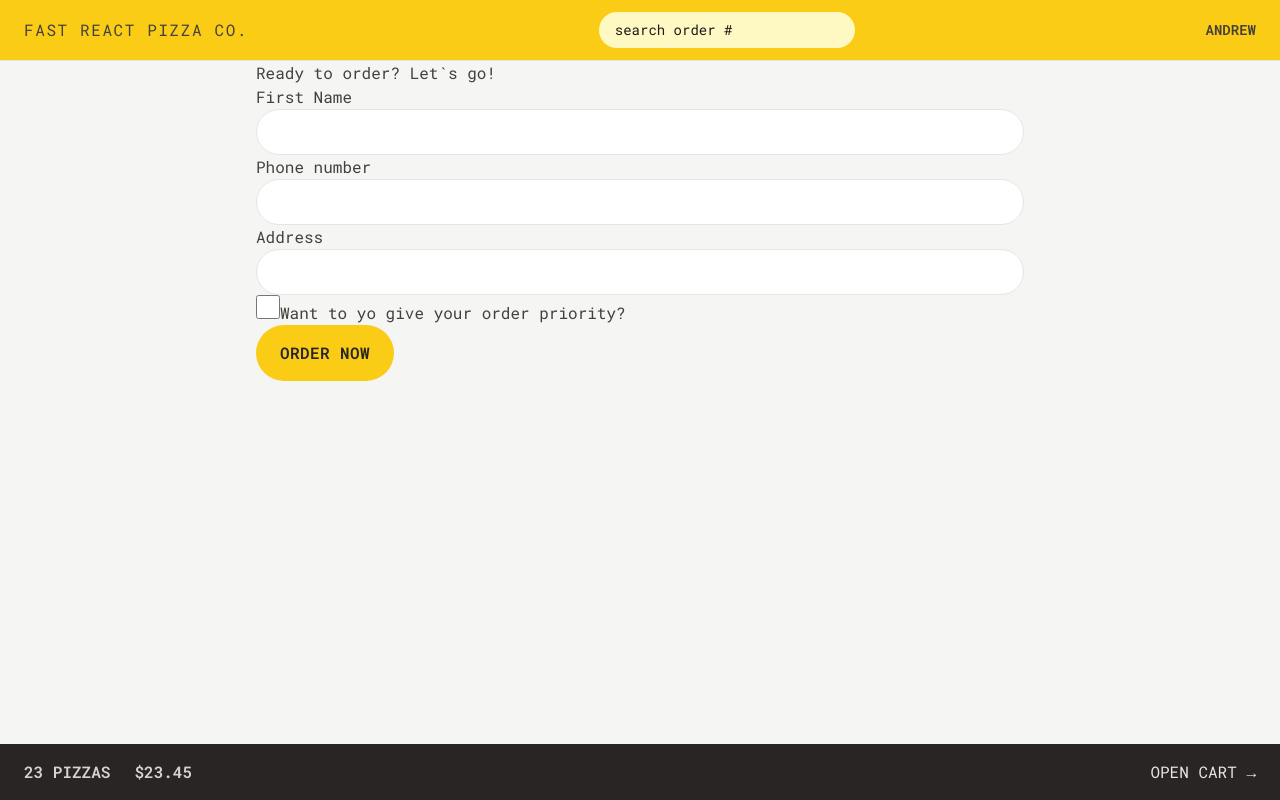
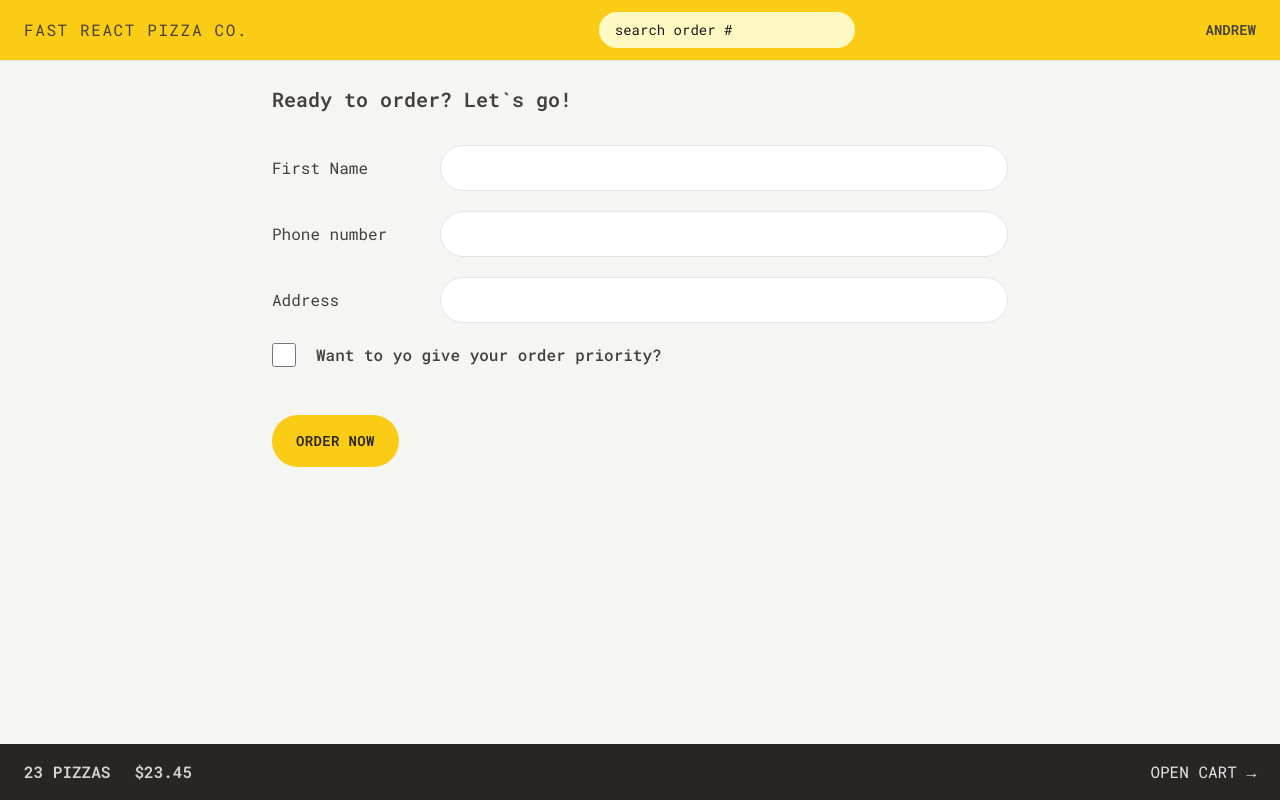
Before and after one commit to andrew0samir/fast-react-pizza, a React (Vite) app: page /order/new in a window 1280 px wide. Built offline with nearby package versions, Linux system fonts and the light colour scheme.

Commit message:
styling the order form , changed title and favicon

```diff
--- a/src/features/order/CreateOrder.jsx
+++ b/src/features/order/CreateOrder.jsx
@@ -43,46 +43,52 @@ function CreateOrder() {
     const cart = fakeCart
 
     return (
-        <div>
-            <h2>Ready to order? Let`s go!</h2>
+        <div className="px-4 py-6">
+            <h2 className="mb-8 text-xl font-semibold">
+                Ready to order? Let`s go!
+            </h2>
 
             <Form method="POST">
-                <div>
-                    <label>First Name</label>
+                <div className="sm: mb-5 flex flex-col items-center gap-2 sm:flex-row">
+                    <label className="sm:basis-40">First Name</label>
                     <input
                         type="text"
                         name="customer"
                         required
-                        className="input"
+                        className="input grow"
                     />
                 </div>
 
-                <div>
-                    <label>Phone number</label>
-                    <div>
+                <div className="sm: mb-5 flex flex-col items-center gap-2 sm:flex-row">
+                    <label className="sm:basis-40">Phone number</label>
+                    <div className="grow">
                         <input
                             type="tel"
                             name="phone"
                             required
-                            className="input"
+                            className="input w-full"
                         />
+                        {formErrors?.phone && (
+                            <p className="mt-2 rounded-md bg-red-100 p-2 text-xs text-red-700">
+                                {formErrors.phone}
+                            </p>
+                        )}
                     </div>
-                    {formErrors?.phone && <p>{formErrors.phone}</p>}
                 </div>
 
-                <div>
-                    <label>Address</label>
-                    <div>
+                <div className="sm: mb-5 flex flex-col items-center gap-2 sm:flex-row">
+                    <label className="sm:basis-40">Address</label>
+                    <div className="grow">
                         <input
                             type="text"
                             name="address"
                             required
-                            className="input"
+                            className="input w-full"
                         />
                     </div>
                 </div>
 
-                <div>
+                <div className="mb-12 flex items-center gap-5">
                     <input
                         className="h-6 w-6 accent-yellow-400 focus:outline-none focus:ring focus:ring-yellow-400 focus:ring-offset-2"
                         type="checkbox"
@@ -91,7 +97,7 @@ function CreateOrder() {
                         // value={withPriority}
                         // onChange={(e) => setWithPriority(e.target.checked)}
                     />
-                    <label htmlFor="priority">
+                    <label htmlFor="priority" className="font-medium">
                         Want to yo give your order priority?
                     </label>
                 </div>
--- a/src/index.css
+++ b/src/index.css
@@ -4,7 +4,7 @@
 
 @layer components {
     .input {
-        @apply w-full rounded-full border border-stone-200 px-4 py-2 text-sm transition-all duration-300 placeholder:text-stone-400 focus:outline-none focus:ring focus:ring-yellow-400 md:px-6 md:py-3;
+        @apply rounded-full border border-stone-200 px-4 py-2 text-sm transition-all duration-300 placeholder:text-stone-400 focus:outline-none focus:ring focus:ring-yellow-400 md:px-6 md:py-3;
     }
 
     /* https://dev.to/afif/i-made-100-css-loaders-for-your-next-project-4eje */
--- a/src/ui/Button.jsx
+++ b/src/ui/Button.jsx
@@ -2,13 +2,13 @@ import { Link } from 'react-router-dom'
 
 function Button({ children, disabled, to, type }) {
     const base =
-        'inline-block rounded-full bg-yellow-400 font-semibold uppercase tracking-wide text-stone-800 transition-colors duration-300 hover:bg-yellow-300 focus:bg-yellow-300 focus:outline-none focus:ring focus:ring-yellow-300 focus:ring-offset-2 disabled:cursor-not-allowed '
+        'inline-block text-sm rounded-full bg-yellow-400 font-semibold uppercase tracking-wide text-stone-800 transition-colors duration-300 hover:bg-yellow-300 focus:bg-yellow-300 focus:outline-none focus:ring focus:ring-yellow-300 focus:ring-offset-2 disabled:cursor-not-allowed '
 
     const styles = {
         primary: base + ' px-4 py-3 md:px-6 md:py-4 ',
         small: base + ' px-4 py-2 md:px-5 md:py-2.5 text-xs',
         secondary:
-            'inline-block rounded-full border-2 border-stone-300 font-semibold uppercase tracking-wide text-stone-400 transition-colors duration-300 hover:bg-stone-300 hover:text-stone-800 focus:bg-stone-300 focus:text-stone-800 focus:outline-none focus:ring focus:ring-stone-200 focus:ring-offset-2 disabled:cursor-not-allowed ' +
+            'inline-block text-sm rounded-full border-2 border-stone-300 font-semibold uppercase tracking-wide text-stone-400 transition-colors duration-300 hover:bg-stone-300 hover:text-stone-800 focus:bg-stone-300 focus:text-stone-800 focus:outline-none focus:ring focus:ring-stone-200 focus:ring-offset-2 disabled:cursor-not-allowed ' +
             ' px-4 py-2.5 md:px-6 md:py-3.5 ',
     }
     if (to) {
```
Also changed, not shown: index.html (+4 -2 lines).
